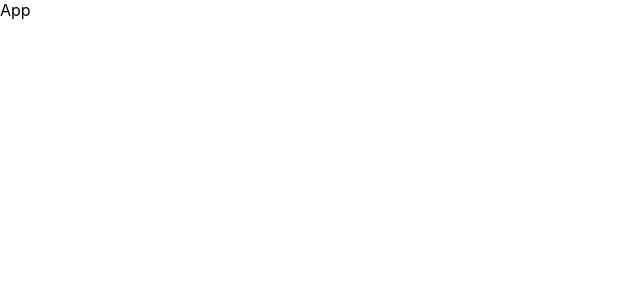
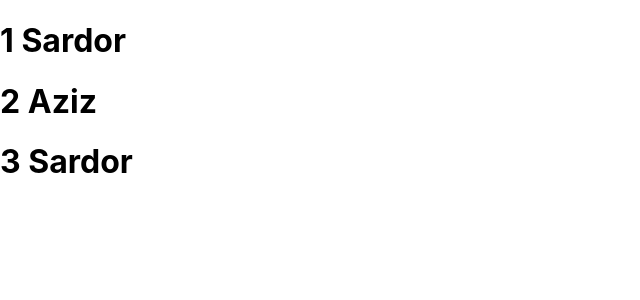
Before and after one commit to NizamovSardorbek/Wbb-ClassWorks, a React (Create React App) app: page / in a window 1280 px wide. Shown: the top 300 px of the page, without its empty margins (0-640 px from the left). Built offline with nearby package versions, Linux system fonts and the light colour scheme.

Commit message:
webbrainworksincllass

```diff
--- a/src/App.js
+++ /dev/null
@@ -1,11 +0,0 @@
-import React, { Component } from 'react'
-
-export class App extends Component {
-  render() {
-    return (
-      <div>App</div>
-    )
-  }
-}
-
-export default App
--- /dev/null
+++ b/src/App.jsx
@@ -0,0 +1,40 @@
+import React, { Component } from "react";
+import Props from "./Props";
+
+export class App extends Component {
+  render() {
+    console.log(this.props);
+    const students = [
+      {
+        id: 1,
+        name: "Sardor",
+      },
+      {
+        id: 2,
+        name: "Aziz",
+      },
+      {
+        id: 3,
+        name: "Sardor",
+      },
+    ];
+    return (
+      <div>
+        {/* <Props data={{ status: "Activelar", title: "Reactlar" }} />
+        <Props title="Vue" />
+        <Props title="Angular" /> */}
+
+        {/* <Props title="Angular" status="React">
+          <h1>I'm the child</h1>
+          <h1>I'm the boy</h1>
+        </Props> */}
+
+        {students.map((value) => (
+          <Props data={value} />
+        ))}
+      </div>
+    );
+  }
+}
+
+export default App;
--- /dev/null
+++ b/src/Props.jsx
@@ -0,0 +1,54 @@
+import React, { Component } from "react";
+
+// class Props extends Component {
+//   render() {
+//     const { children, title, status } = this.props;
+//     return (
+//       //   <div>
+//       //     <h1>Hi {this.props?.data?.title}</h1>
+//       //     <h1> {this.props?.data?.title} is Js Library</h1>
+//       //     <h5>
+//       //       {this.props?.data?.title} is {this.props?.data?.status || "unnown"}
+//       //     </h5>
+//       //   </div>
+//       //   <div>
+//       //     <h1>
+//       //       Hi {this.props.title} and Hi {this.props.status || "netu"}
+//       //     </h1>
+//       //     {this.props.children}
+//       //   </div>
+//       <div>
+//         <h1>
+//           Hi {title} and Hi {status || "netu"}
+//         </h1>
+//         {children}
+//       </div>
+//     );
+//   }
+// }
+
+
+class Props extends Component {
+  render() {
+    const { data } = this.props;
+    return (
+      <div>
+        <h1>
+          {data.id} {data.name}
+        </h1>
+      </div>
+    );
+  }
+}
+
+export default Props;
+
+// this.props.title yani bergan nomimz orqali qayerda props kerak bolsa osha yerda yozamz
+// reactda qande nom bn jonatb yuborgan bolsak osha nom  bn  chaqrib olamz
+
+// bz proplarni singil teg yani teglar ichidi beryapmz yopiq teglar endi ochiq teglarda ham bersak boladi
+// buni ichi yozga malumotimzni child deyiladi
+
+// biz har bittasiga props props deb utirmasdan distructure aniq qandey nomini bilsak kegn distracture qilvolishmz kerrak
+//  qilib ollsak boladi  yani tepada const {children ,  title , status} = this.props
+// yani childrenni children deymz va boshqa componentdda qandey nom yozgan bolsak shu nomni yozamz
--- a/src/Rewiew.js
+++ b/src/Rewiew.js
@@ -80,4 +80,6 @@
 
 //  export agar bir xil nomlar kelib qolsa biz Card as Cards deb nomini uzimz xoxlagandek bervolsak boladi
 
-//
+// this.props.title yni props bu boshqa bir komponentda turib boshqa bir componentda malumotni tutib olishga aytiladi va qande nom bnn pros jonatga bolsak shu nom bn tutib olamz
+
+//  children bu  closing teglaarni icida yozgan narsalarmzni this.props.children qilib tutib olamz
```
